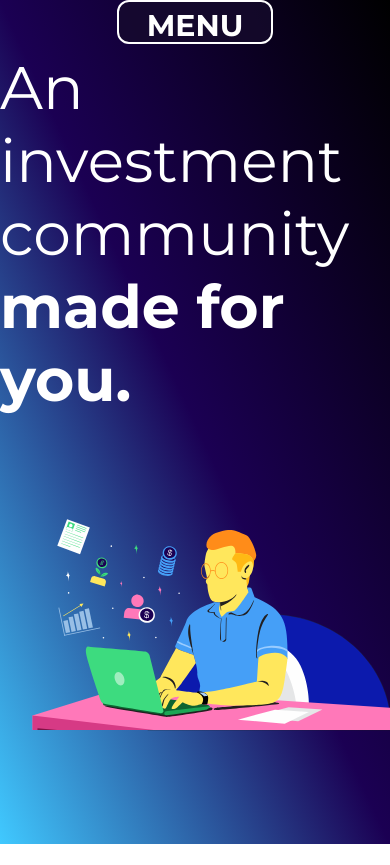
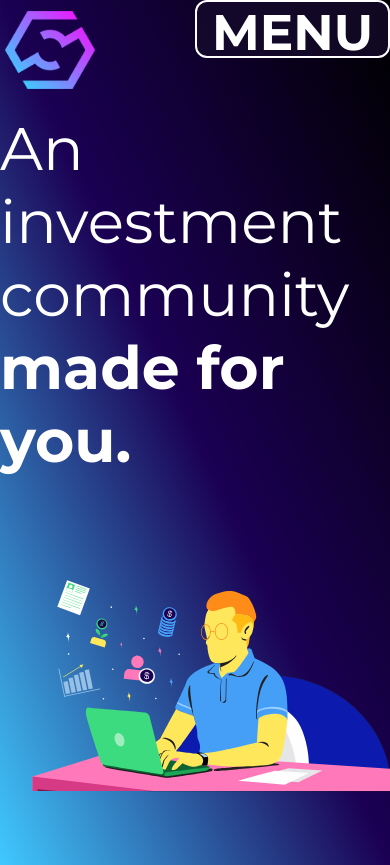
Before and after one commit to SuzerainY/investant-net, a Next.js app: page / in a window 390 px wide. Before the commit the page ends 844 px from the top, so only its background shows below. Built offline with nearby package versions, Linux system fonts and the light colour scheme.

Commit message:
Adjustments to header mobile view

```diff
--- a/components/Header/Header.js
+++ b/components/Header/Header.js
@@ -64,6 +64,17 @@ export default function Header() {
   return (
     <>
       <nav className="header">
+        <div className="mobile-top-banner">
+          <Link href="/">
+            <Image
+              src={"/images/branding/FaviconTransparent.png"}
+              alt="Investant Favicon"
+              width={100}
+              height={100}
+              priority
+            />
+          </Link>
+        </div>
         <div className="mobile-menu">
           <h3>MENU</h3>
           <ul>
@@ -80,8 +91,7 @@ export default function Header() {
               <Link href="/blog">Blog</Link>
             </li>
           </ul>
-
-          <ul>
+          <div className="mobile-media-links">
             <li>
               <Link
                 href="https://discord.gg/SFUKKjWEjH"
@@ -127,10 +137,11 @@ export default function Header() {
                 />
               </Link>
             </li>
-          </ul>
+          </div>
         </div>
 
         <div className="desktop-menu">
+          <div className="NavBar-Investant-Logo">
             <ul>
               <li>
                 <Link href="/">
@@ -144,7 +155,8 @@ export default function Header() {
                 </Link>
               </li>
             </ul>
-
+          </div>
+          <div className="NavBar-Navigation-Links">
             <ul>
               <li>
                 <Link href="/">Home</Link>
@@ -159,7 +171,8 @@ export default function Header() {
                 <Link href="/blog">Blog</Link>
               </li>
             </ul>
-
+          </div>
+          <div className="NavBar-Media-Links">
             <ul>
               <li>
                 <Link
@@ -207,6 +220,7 @@ export default function Header() {
                 </Link>
               </li>
             </ul>
+          </div>
         </div>
       </nav>
     </>
--- a/styles/components/_alert-banner.scss
+++ b/styles/components/_alert-banner.scss
@@ -1,13 +1,16 @@
 .alert-banner {
     position: static;
-    width: 100%;
-    padding: 2rem;
+    display: table-cell;
+    width: 100vw;
+    height: fit-content;
+    padding: 5px;
     text-align: center;
-    background-color: rgba(64, 201, 255, 1.0);
+    vertical-align: middle;
+    background-color: $light-blue;
     z-index: 100; /* Ensure the banner is above other content */
 }
 .alert-banner a {
-    color: rgba(232, 28, 255, 1.0);
+    color: $magenta;
 }
 
 @media screen and (max-width: 1079px) {
--- a/styles/components/_header.scss
+++ b/styles/components/_header.scss
@@ -1,30 +1,54 @@
 .header {
   align-items: center;
   background-color: rgba(22, 11, 44, 0.75);
-  z-index: 99; /* Ensure the header is above other content */
+  z-index: 99; // Ensure the header is above other content
 
   .desktop-menu {
   position: static;
   width: 100%;
+  height: 80px;
   display: flex;
   flex-direction: row;
   justify-content: space-between;
   align-items: center;
 
-    ul {
-      display: flex;
-      flex-direction: row;
-      list-style: none;
-      height: 100%;
-      width: 20%;
-      justify-content: center;
-      align-items: center;
+    .NavBar-Investant-Logo {
+      position: relative;
+      left: 0px;
+      width: auto;
+      justify-content: left;
+
+      ul {
+        justify-content: left;
+        list-style: none;
+      }
+    }
+
+    .NavBar-Navigation-Links {
+      position: relative;
+
+      ul {
+        display: flex;
+        flex-direction: row;
+        justify-content: center;
+        list-style: none;
+      }
+    }
+
+    .NavBar-Media-Links {
+      position: relative;
+      right: 0px;
+      width: auto;
+
+      ul {
+        display: flex;
+        flex-direction: row;
+        justify-content: right;
+        list-style: none;
+      }
     }
 
     li {
-      display: flex;
-      flex-direction: row;
-      align-items: center;
       &:hover {
         transform: scale(1.04);
         transition-duration: 0.2s;
@@ -35,27 +59,55 @@
       text-decoration: none;
       align-items: center;
       font-size: 2rem;
-      margin: 2rem;
+      margin: 1.5rem;
       color: white;
       white-space: nowrap;
     }
   }
 
+  .mobile-top-banner {
+    display: none;
+    background-color: transparent;
+    align-items: center;
+    width: 50%;
+    height: auto;
+
+    img {
+      width: auto;
+    }
+  }
+
   .mobile-menu {
     display: none;
-    width: 100%;
+    flex-direction: column;
+    width: 50%;
     align-items: center;
     overflow: hidden;
-    background-color: rgba(22, 11, 44, 0.75);
     border: 2px solid white;
     border-radius: 12px;
+    background-color: rgba(22, 11, 44, 0.75);
     transition: max-height 0.3s ease-in-out;
 
+    .mobile-media-links {
+      width: 100%;
+      display: flex;
+      flex-direction: row;
+      justify-content: space-evenly;
+      align-items: center;
+
+      li {
+        &:hover {
+          transform: scale(1.04);
+          transition-duration: 0.2s;
+        }
+      }
+    }
+
     h3 {
+      font-size: 50px;
       height: fit-content;
       text-align: center;
       justify-content: center;
-      padding: 5px;
       cursor: pointer;
       &:hover {
         transform: scale(1.02);
@@ -78,7 +130,7 @@
       display: flex;
       flex-direction: column;
       align-items: center;
-      margin: 0.3rem;
+      margin: 0.5rem;
       &:hover {
         transform: scale(1.04);
         transition-duration: 0.2s;
@@ -98,18 +150,18 @@
 @media screen and (max-width: 1079px) {
 
   .header {
-    width: 40%;
-    margin-left: auto;
-    margin-right: auto;
+    width: 100%;
     background-color: transparent;
+    display: flex;
+    flex-direction: row;
+    align-items: start;
 
     .desktop-menu {
       display: none;
     }
 
-    .mobile-menu {
-      display: none;
-      flex-direction: column;
+    .mobile-top-banner {
+      display: flex;
     }
   }
 }
--- a/styles/pages/_blog.scss
+++ b/styles/pages/_blog.scss
@@ -146,6 +146,7 @@
   .slug-page-title {
     display: flex;
     font-weight: 700;
+    font-size: 4rem;
     justify-content: left;
     color: $black;
     text-align: left;
@@ -194,6 +195,10 @@
     margin: 25px 0;
     max-width: 100%;
     white-space: pre-wrap;
+  }
+
+  .slug-page-body a {
+    color: $magenta;
   }
 
   .slug-page-body p {
```
